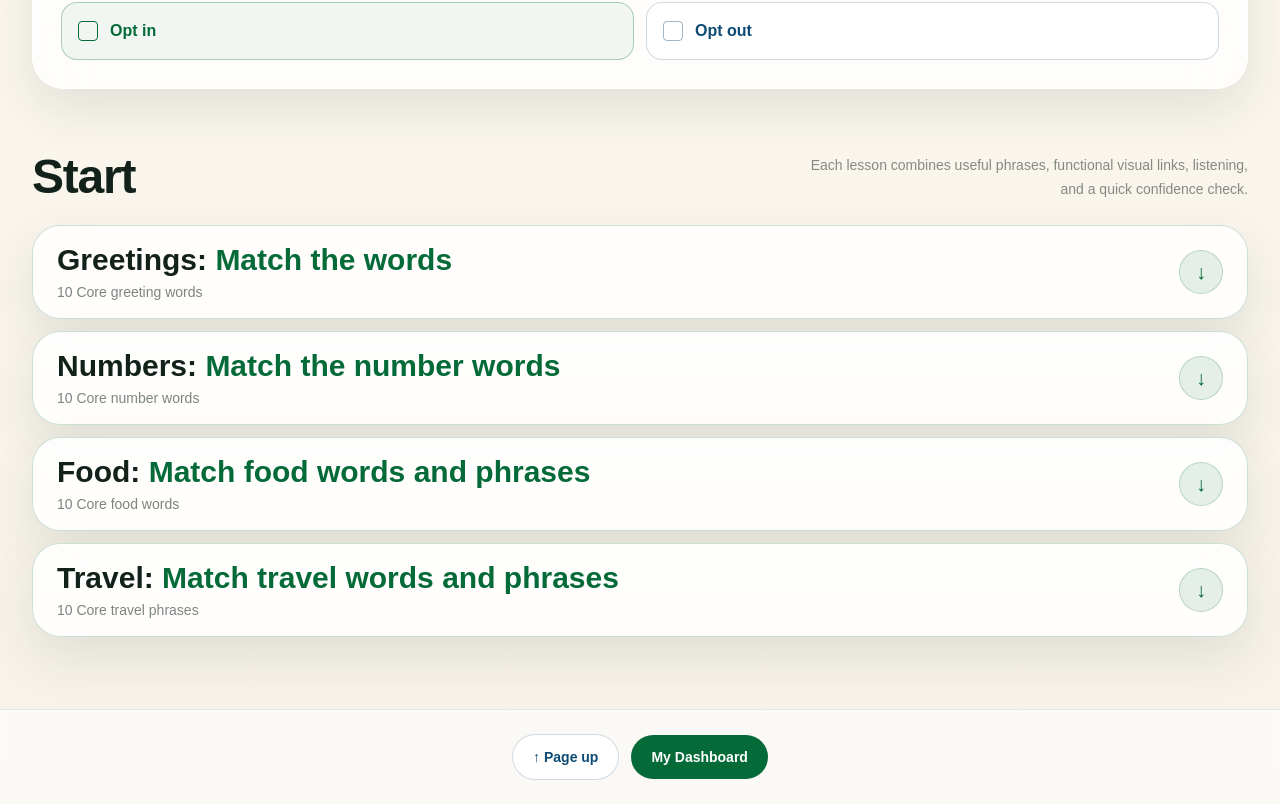
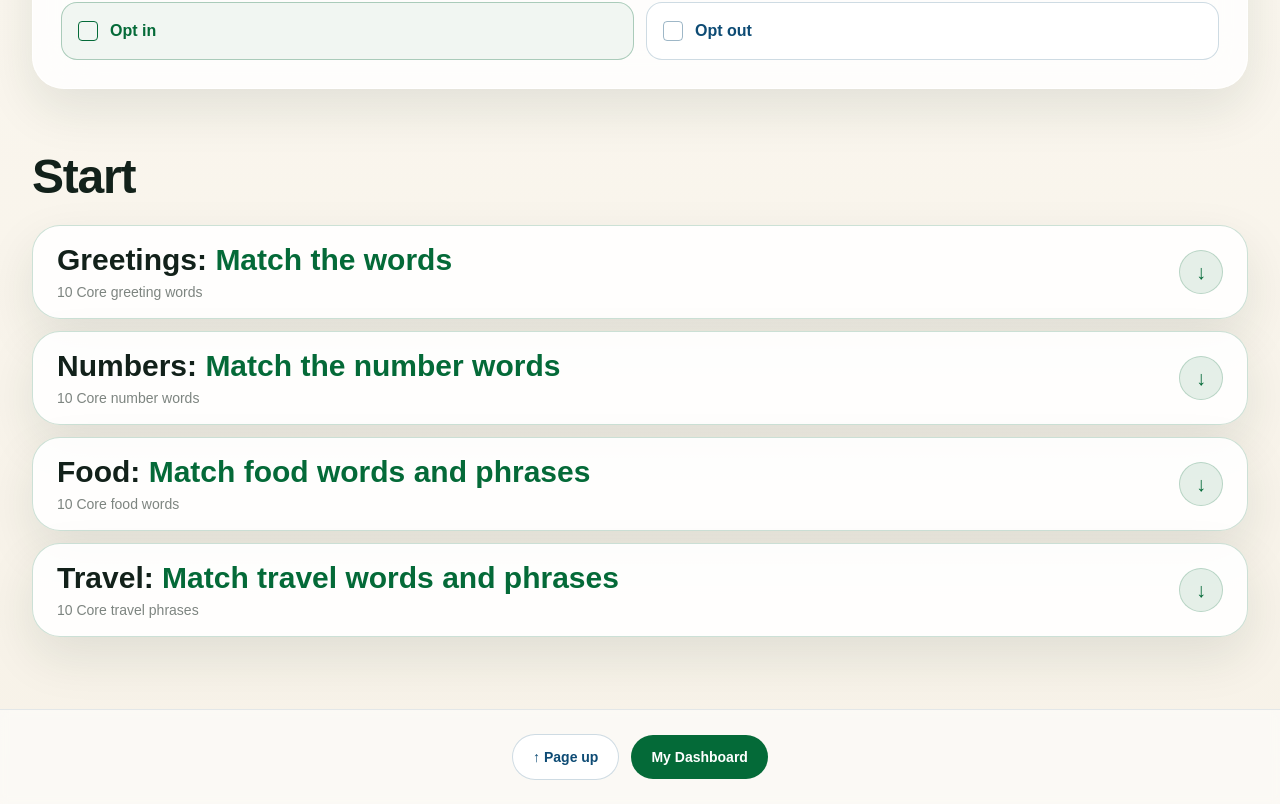
Before and after one commit to akgaza7/PORTULGIZA, a Next.js app in the folder site/: page / in a window 1280 px wide. Shown: the part 1455-2259 px from the top of the page. Built offline with nearby package versions, Linux system fonts and the light colour scheme; no server answers.

Commit message:
Remove lesson description copy

```diff
--- a/site/components/dashboard-shell.tsx
+++ b/site/components/dashboard-shell.tsx
@@ -161,9 +161,6 @@ export function DashboardShell() {
           <div>
             <h2 className="mt-2 font-display text-4xl font-bold tracking-tight sm:text-5xl">Start</h2>
           </div>
-          <p className="max-w-md text-sm leading-6 text-ink/50 sm:text-right">
-            Each lesson combines useful phrases, functional visual links, listening, and a quick confidence check.
-          </p>
         </div>
 
         <div ref={lessonListRef} className="grid gap-3">
```
